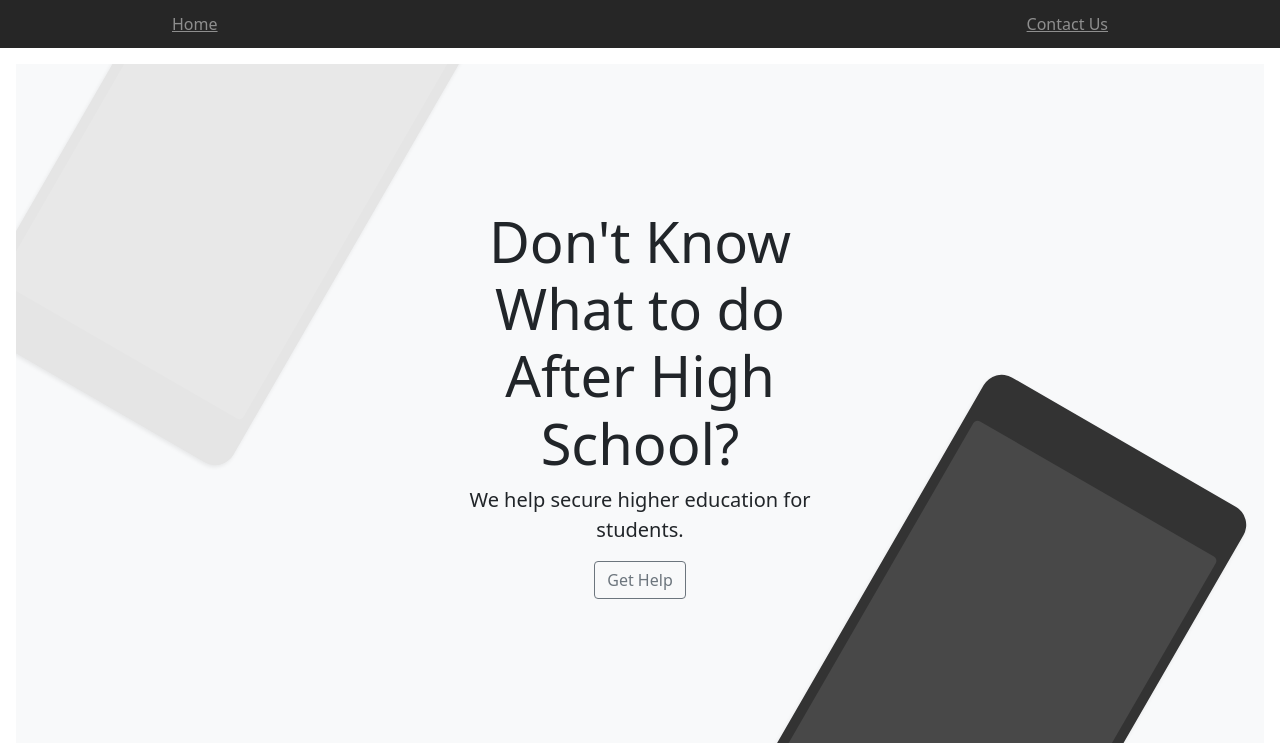
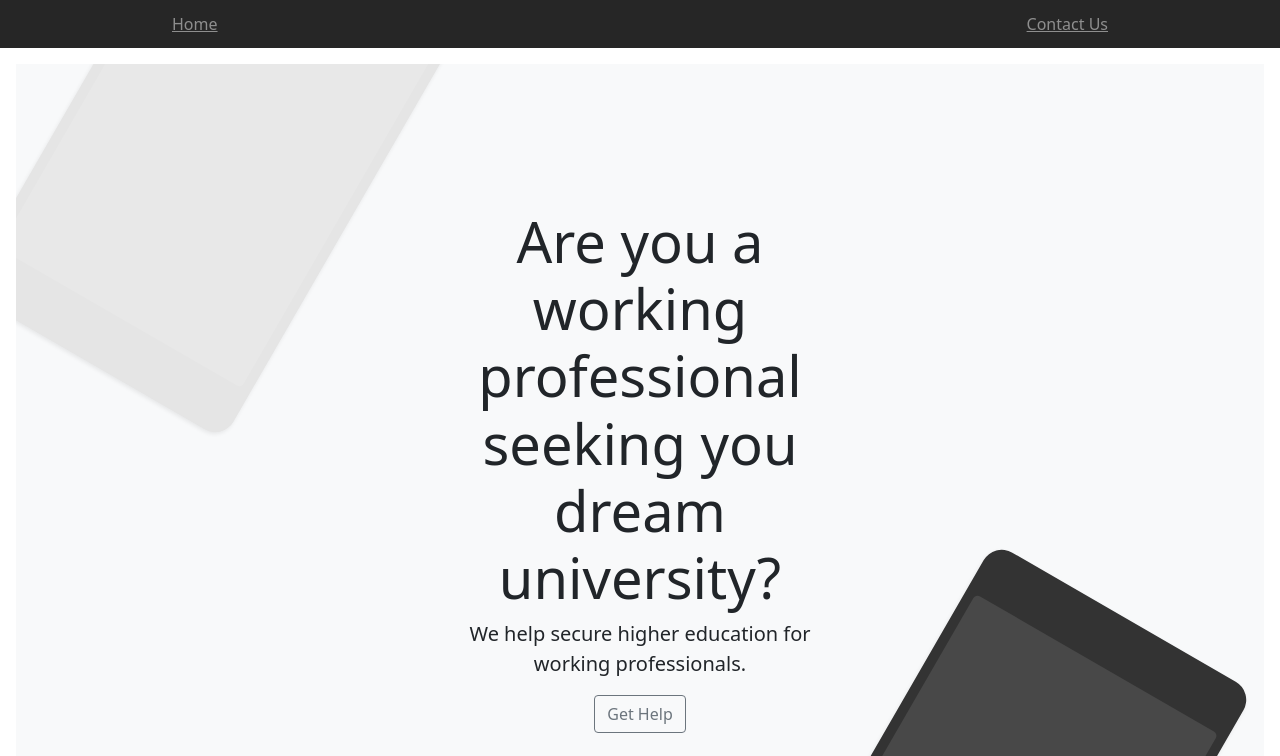
Before and after one commit to Fredenck/LoanLandingPage, a plain HTML site: page index.html in a window 1280 px wide. Shown: the top 756 px of the page. Drawn offline with Linux system fonts and the light colour scheme.

Commit message:
fix hs to working pros

```diff
--- a/index.html
+++ b/index.html
@@ -6,7 +6,7 @@
     <meta name="description" content="">
     <meta name="author" content="Mark Otto, Jacob Thornton, and Bootstrap contributors">
     <meta name="generator" content="Hugo 0.80.0">
-    <title>Help</title>
+    <title>Lucid Edu</title>
 
     <link rel="canonical" href="https://getbootstrap.com/docs/5.0/examples/product/">
 
@@ -50,8 +50,8 @@
 <main>
   <div class="position-relative overflow-hidden p-3 p-md-5 m-md-3 text-center bg-light">
     <div class="col-md-5 p-lg-5 mx-auto my-5">
-      <h1 class="display-4 fw-normal">Don't Know What to do After High School?</h1>
-      <p class="lead fw-normal">We help secure higher education for students.</p>
+      <h1 class="display-4 fw-normal">Are you a working professional seeking you dream university?</h1>
+      <p class="lead fw-normal">We help secure higher education for working professionals.</p>
       <a class="btn btn-outline-secondary" href="pricing/index.html">Get Help</a>
     </div>
     <div class="product-device shadow-sm d-none d-md-block"></div>
```
Also changed, not shown: contact/index.html (+1 -1 lines).
